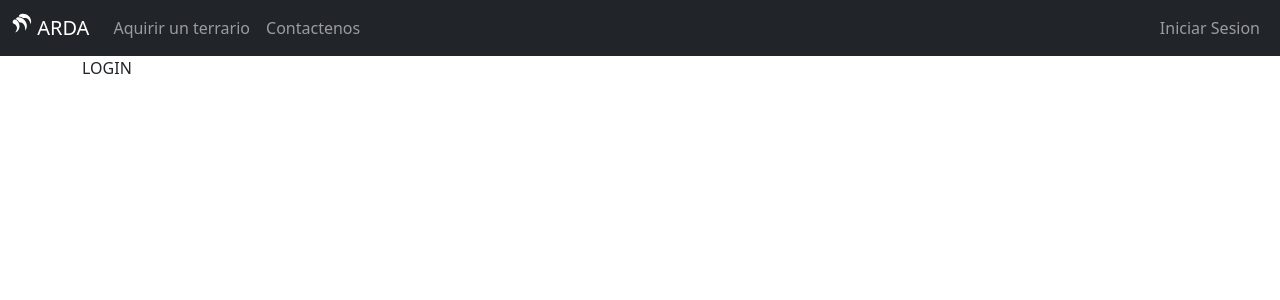
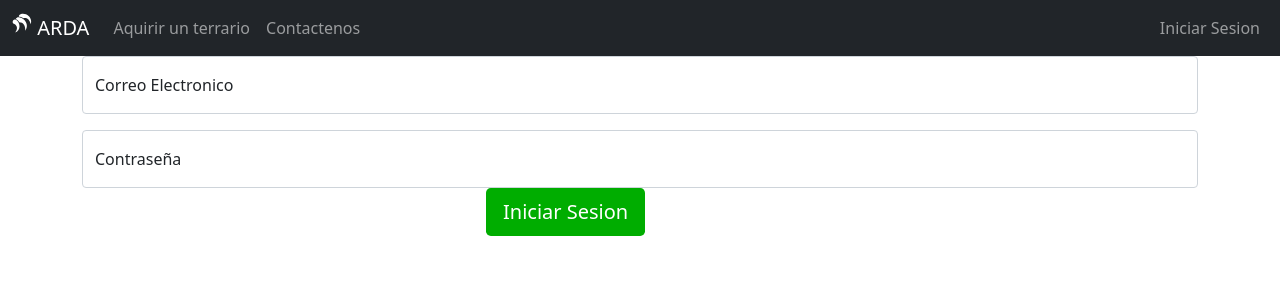
Before and after one commit to Dragonibax/Arda, a React (Create React App) app in the folder arda-front/: page /login in a window 1280 px wide. Shown: the top 300 px of the page. Built offline with nearby package versions, Linux system fonts and the light colour scheme.

Commit message:
Se agrega Css personalizado con bootstrap

```diff
--- /dev/null
+++ b/arda-front/src/App.css
@@ -0,0 +1,9 @@
+.btn-ArdaGreen{
+    background-color: rgb(0, 173, 0);
+    cursor: pointer;
+    color: white;
+    transition: color .15s ease-in-out,
+    background-color .15s ease-in-out,
+    border-color .15s ease-in-out
+    box-shadow .15s ease-in-out;
+}
--- a/arda-front/src/App.js
+++ b/arda-front/src/App.js
@@ -1,5 +1,6 @@
 import React, { Component } from 'react'
 import 'bootstrap/dist/css/bootstrap.min.css';
+import './App.css';
 import Menu from './Componentes/Menu';
 import Router from './Router/Router';
 import UserContext from './Context/UserContext';
--- a/arda-front/src/Context/UserContext.js
+++ b/arda-front/src/Context/UserContext.js
@@ -18,9 +18,21 @@ const UserProvider = ({ children }) => {
     const setSesion = (jwt)=> {
         setJWT(jwt);
         setLoged(true);
+        window.localStorage.setItem("jwt",jwt);
     };
 
-    const data = { JWT, Loged, setSesion}
+    const closeSesion = () => {
+        setJWT(null);
+        setLoged(false);
+        window.localStorage.removeItem("jwt");
+    }
+
+    const UpdateJWT = (jwt)=> {
+        window.localStorage.clear();
+        window.localStorage.setItem("jwt",jwt);
+    }
+
+    const data = { JWT, Loged, setSesion, closeSesion, UpdateJWT}
     return (<UserContext.Provider value={data}>{children}</UserContext.Provider>);
 }
 export { UserProvider };
--- a/arda-front/src/Paginas/Login.js
+++ b/arda-front/src/Paginas/Login.js
@@ -1,12 +1,36 @@
-import React from 'react';
-import { Container } from 'react-bootstrap';
+import React, { useState } from 'react';
+import { Button, Col, Container, FloatingLabel, Form, Row } from 'react-bootstrap';
 
 function Login(props) {
+    const [Correo, setCorreo] = useState("");
+    const [Contraseña, setContraseña] = useState("");
     return (
         <Container>
-            LOGIN
+            <Row>
+                <Col>
+                    <FloatingLabel
+                        label="Correo Electronico"
+                        className="mb-3"
+                    >
+                        <Form.Control type="email" placeholder="Usuario@ejemplo.com" value={Correo} onChange={(e) =>setCorreo(e.target.value)}/>
+                    </FloatingLabel>
+                    <FloatingLabel label="Contraseña">
+                        <Form.Control type="password" placeholder="Contraseña" value={Contraseña} onChange={(e) =>setContraseña(e.target.value)}/>
+                    </FloatingLabel>
+                </Col>
+            </Row>
+            <Row>
+                <Col lg={4}></Col>
+                <Col>
+                <Container fluid>
+
+                    <Button variant="ArdaGreen" size="lg">Iniciar Sesion</Button>
+                </Container>
+                </Col>
+                <Col lg={4}></Col>
+            </Row>
         </Container>
-     );
+    );
 }
 
 export default Login;
```
Also changed, not shown: arda-front/src/Servicios/apiPublica.js (+4 -4 lines).
